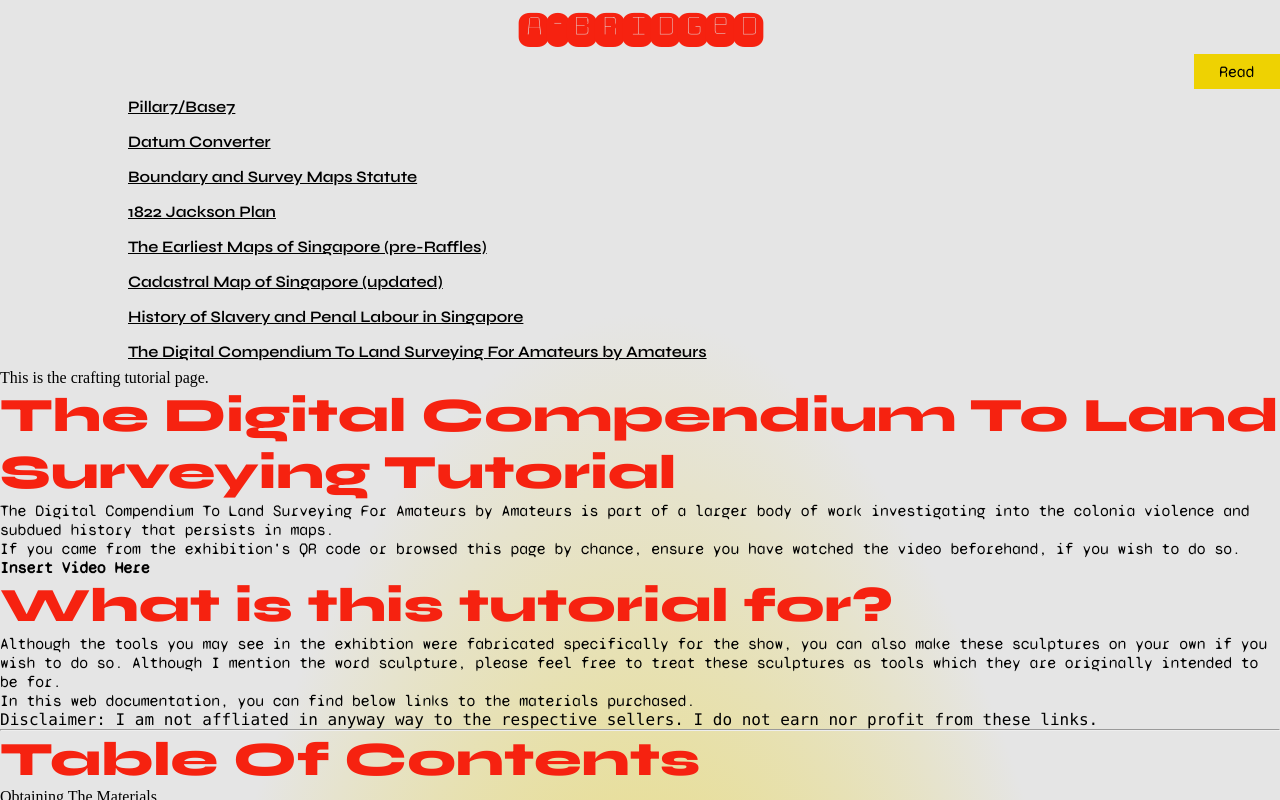
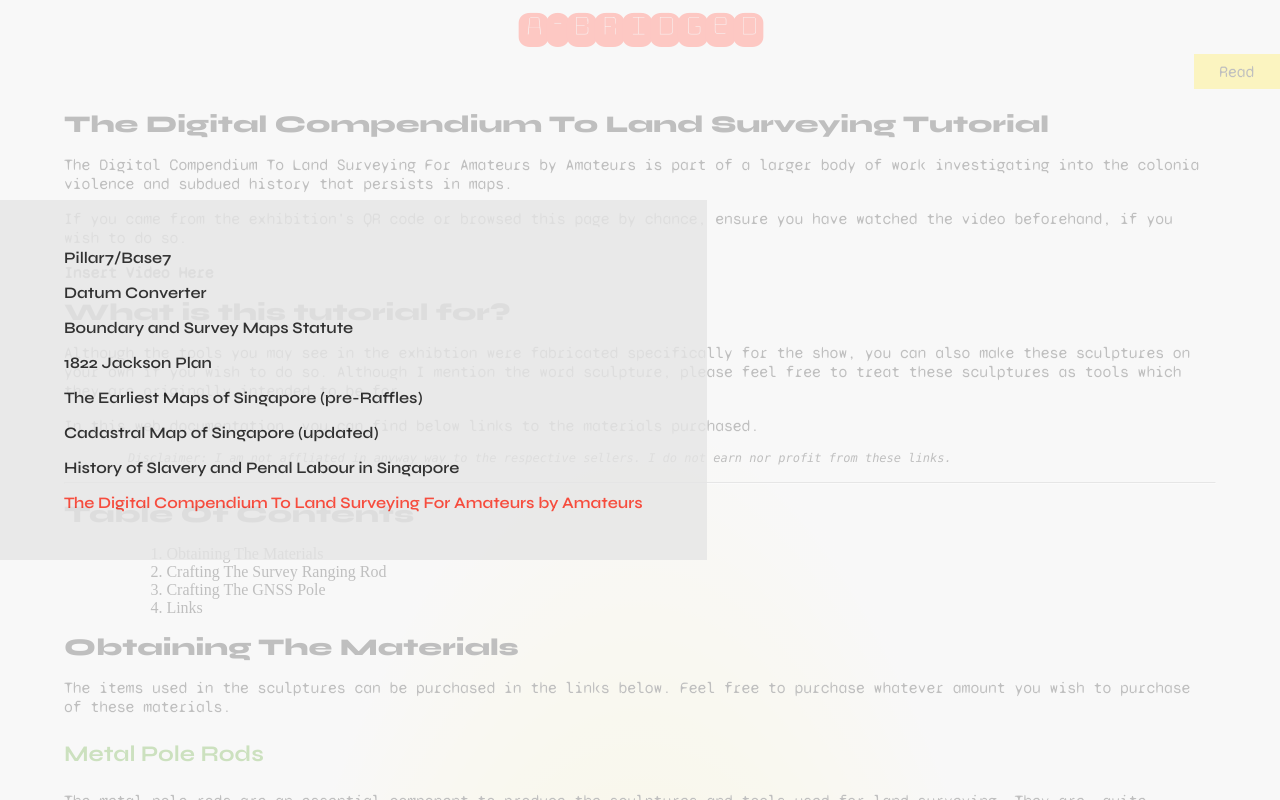
Before and after one commit to syahshiimi/a-bridged, a React (Create React App) app: page /craftingtutorial in a window 1280 px wide. Both pictures are taken after a click on the button "Read". Shown: the top 800 px of the page. Built offline with nearby package versions, Linux system fonts and the light colour scheme; a web font is replaced by a local one.

Commit message:
1. added react modal and styled 2. added new pages

```diff
--- a/package.json
+++ b/package.json
@@ -12,6 +12,7 @@
     "react-dom": "^17.0.2",
     "react-icons": "^4.3.1",
     "react-markdown": "^8.0.1",
+    "react-modal": "^3.14.4",
     "react-router-dom": "^6.2.2",
     "react-scripts": "5.0.0",
     "styled-components": "^5.3.5",
--- a/src/App.js
+++ b/src/App.js
@@ -27,6 +27,7 @@ const AppWrapper = styled.main`
   display: grid;
   background: #e5e5e5;
   min-height: 100vh;
+  max-width: 100vw;
   justify-items: center;
   grid-template-columns: auto;
   grid-template-rows: auto auto 1fr auto;
@@ -52,6 +53,7 @@ const NavWrapper = styled.nav`
 
 const BodyWrapper = styled.article`
   grid-area: body;
+  padding: 0vh 5vw;
 `;
 
 const FooterWrapper = styled.footer`
--- a/src/assets/css/index.css
+++ b/src/assets/css/index.css
@@ -87,8 +87,8 @@ code {
   --primary-clr-0: #F62210;
   --primary-clr-50: #EED202;
   --primary-clr-100: #E5E5E5;
-  --primary-clr-150: #000000;
-  --primary-clr-200: #358600;
+  --primary-clr-150: #358600;
+  --primary-clr-200: ##00000;
 
   /* secondary colors */
   --text-clr-350: #000000;
@@ -96,7 +96,7 @@ code {
 
 * {
   margin: 0;
-    padding: 0;
+  padding: 0;
 }
 
 html {
@@ -108,35 +108,35 @@ html {
 
 h1 {
   font-family: "Syne";
-  font-size: 3rem;
+  font-size: 1.5rem;
   font-weight: 800;
-  color: var(--primary-clr-0);
+  color: var(--primary-clr-200);
 }
 
 h2 {
   font-family: "Syne";
-  font-size: 2.5rem;
+  font-size: 1.4rem;
   font-weight: 700;
-  color: var(--primary-clr-50);
+  color: var(--primary-clr-150);
 }
 
 h3 {
   font-family: "Syne";
-  font-size: 1.5rem;
+  font-size: 1.3rem;
   font-weight: 600;
-  color: var(--primary-clr-50);
+  color: var(--primary-clr-0);
 }
 
 h4 {
   font-family: "Syne";
-  font-size: 1.25rem;
+  font-size: 1.2rem;
   font-weight: 500;
   color: var(--primary-clr-200);
 }
 
 h5 {
   font-family: 'Syne';
-  font-size: 1rem;
+  font-size: 1.1rem;
   font-weight: k00;
   color: var(--primary-clr-200);
 }
@@ -147,11 +147,44 @@ p  {
   font-style: normal;
   font-weight: 400;
 }
-  a {
+
+a {
   font-size: 1rem;
   font-family: "Syne";
   color: var(--text-clr-350);
   font-style: normal;
   font-weight: 600;
+}
 
+.c-navbar__modal {
+  background-color: var(--primary-clr-100);
+  opacity: 0.8;
+  display: flex;
+  flex-direction: column;
+  justify-content: center;
+  padding: 5vh 5vw;
+  position: fixed;
+  top: 25%;
 }
+
+.c-navbar__modal > ul {
+  margin: 1vh 0vw;
+  list-style: none;
+}
+.c-navbar__modal > ul > li > a {
+  text-decoration: none;
+}
+
+
+.ReactModal__Overlay {
+    opacity: 0;
+    transition: opacity 500ms ease-in-out;
+}
+
+.ReactModal__Overlay--after-open{
+    opacity: 1;
+}
+
+.ReactModal__Overlay--before-close{
+    opacity: 0;
+}
--- a/src/components/navbar.js
+++ b/src/components/navbar.js
@@ -1,4 +1,5 @@
-import { useState } from "react";
+import React, { useEffect, useState } from "react";
+import Modal from "react-modal";
 import { Link } from "react-router-dom";
 import styled from "styled-components";
 
@@ -6,28 +7,47 @@ import { pageLinks } from "../assets/data";
 import Navlist from "../components/navlist";
 
 export default function Navbar() {
-  const [modalOpen, setModal] = useState(false);
+  // bind on render
+  useEffect(() => {
+    Modal.setAppElement("body");
+  });
 
-  const onClick = () => {
-    !modalOpen ? setModal(true) : setModal(false);
-  };
+  const [modalIsOpen, setIsOpen] = React.useState(false);
+
+  function openModal() {
+    setIsOpen(true);
+  }
+
+  function afterOpenModal() {
+    // references are now sync'd and can be accessed.
+  }
+
+  function closeModal() {
+    setIsOpen(false);
+    console.log("click");
+  }
 
   return (
     <NavWrapper>
       <div className="c-navbar">
-        <button className="c-navbar__button" onClick={onClick}>
+        <button className="c-navbar__button" onClick={openModal}>
           <p className="c-navbar__text">Read</p>
         </button>
-      </div>
-      <div className="c-navbar__list">
-        <Navlist list={pageLinks} isOpen={modalOpen} />
+        <Modal
+          isOpen={modalIsOpen}
+          onAfterOpen={afterOpenModal}
+          onRequestClose={closeModal}
+          contentLabel="Example Modal"
+          className={"c-navbar__modal"}
+        >
+          <Navlist list={pageLinks} />
+        </Modal>
       </div>
     </NavWrapper>
   );
 }
 
 const NavWrapper = styled.div`
-  position: sticky;
   display: flex;
   flex-direction: column;
   width: 100vw;
@@ -37,16 +57,9 @@ const NavWrapper = styled.div`
     justify-content: flex-end;
   }
   .c-navbar__button {
+    position: fixed;
     padding: 1vh 2vw;
     border: none;
     background-color: var(--primary-clr-50);
   }
-  .c-navbar__list {
-    padding: 0vh 10vw;
-  }
-  .c-navbar__ul {
-    text-decoration: none;
-    list-style: none;
-    padding: 1vh 0vw;
-  }
 `;
--- a/src/components/navlist.js
+++ b/src/components/navlist.js
@@ -1,9 +1,6 @@
-import { Link } from "react-router-dom";
+import { Link, NavLink } from "react-router-dom";
 
 export default function Navlist({ list, isOpen }) {
-  if (!isOpen) {
-    return null;
-  } else {
   return (
     <>
       {list.map((item, index) => {
@@ -11,7 +8,16 @@ export default function Navlist({ list, isOpen }) {
         return (
           <ul className="c-navbar__ul" key={pageID}>
             <li className="c-navbar__links">
-                <Link to={url}>{text}</Link>
+              <NavLink
+                style={({ isActive }) => {
+                  return {
+                    color: isActive ? "#F62210" : "",
+                  };
+                }}
+                to={url}
+              >
+                {text}
+              </NavLink>
             </li>
           </ul>
         );
@@ -19,4 +25,3 @@ export default function Navlist({ list, isOpen }) {
     </>
   );
 }
-}
--- a/src/index.js
+++ b/src/index.js
@@ -9,9 +9,11 @@ import { BrowserRouter, Link, Route, Routes } from "react-router-dom";
 // Import Pages
 import Home from "./pages/home";
 import App from "./App";
+import BaseSeven from "./pages/base7";
 import Datumconverter from "./pages/datumconverter";
 import Landing from "./pages/landing";
 import CraftingTutorial from "./pages/craftingtutorial";
+import Statutes from "./pages/statutes";
 
 // Axios Config
 
@@ -23,8 +25,20 @@ const Index = () => {
           <Route path="/" element={<Landing />} />
           <Route path="/" element={<App />}>
             <Route path="/home" element={<Home />} />
+            <Route path="/base7" element={<BaseSeven />} />
             <Route path="/datumconverter" element={<Datumconverter />} />
+            <Route path="/statutes" element={<Statutes />} />
+            <Route path="/home" element={<Home />} />
+            <Route path="/home" element={<Home />} />
             <Route path="/craftingtutorial" element={<CraftingTutorial />} />
+            <Route
+              path="*"
+              element={
+                <main style={{ padding: "1rem" }}>
+                  <p>There's nothing here!</p>
+                </main>
+              }
+            />
           </Route>
         </Routes>
       </BrowserRouter>
--- /dev/null
+++ b/src/pages/base7.js
@@ -0,0 +1,17 @@
+import React from "react";
+import styled from "styled-components";
+import Navbar from "../components/navbar";
+
+const BaseSeven = () => {
+  return (
+    <BaseSevenWrapper>
+      <main className="l-homepage">
+        <p> This is the the base 7 page</p>
+      </main>
+    </BaseSevenWrapper>
+  );
+};
+
+const BaseSevenWrapper = styled.main``;
+
+export default BaseSeven;
--- a/src/pages/craftingtutorial.js
+++ b/src/pages/craftingtutorial.js
@@ -13,11 +13,36 @@ export default function CraftingTutorial() {
   }, []);
 
   return (
-    <div className="c-craftingtutorial">
-      This is the crafting tutorial page.
-      <ReactMarkdown children={markdown} />
-    </div>
+    <CraftingWrapper>
+      <div className="c-craftingtutorial">
+        <ReactMarkdown children={markdown} />
+      </div>
+    </CraftingWrapper>
   );
 }
 
-const CraftingWrapper = styled.main``;
+const CraftingWrapper = styled.main`
+  padding: 5vh 0vw;
+  .c-craftingtutorial > h1 {
+    margin: 2vh 0vw;
+  }
+  .c-craftingtutorial > h2 {
+    margin: 3vh 0vw;
+  }
+  .c-craftingtutorial > h3 {
+    margin: 3vh 0vw;
+  }
+  .c-craftingtutorial > ol {
+    margin: 1vh 8vw;
+  }
+  .c-craftingtutorial > p {
+    margin: 2vh 0vw;
+  }
+  .c-craftingtutorial > pre {
+    margin: 2vh 5vw;
+    code {
+      font-style: italic;
+      font-size: 0.75rem;
+    }
+  }
+`;
--- /dev/null
+++ b/src/pages/statutes.js
@@ -0,0 +1,17 @@
+import React from "react";
+import styled from "styled-components";
+import Navbar from "../components/navbar";
+
+const Statutes = () => {
+  return (
+    <StatutesWrapper>
+      <main className="l-homepage">
+        <p> This is the statutes page</p>
+      </main>
+    </StatutesWrapper>
+  );
+};
+
+const StatutesWrapper = styled.main``;
+
+export default Statutes;
```
Also changed, not shown: 1 other file (tests, documents, lock files or other folders). Lines whose indentation alone changed are shown as unchanged.
